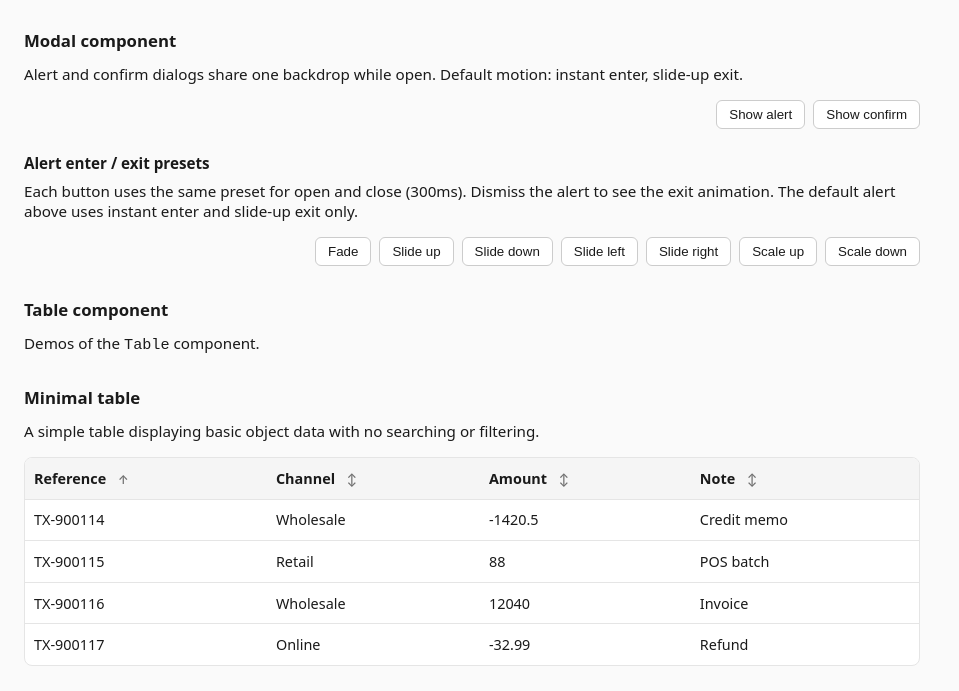
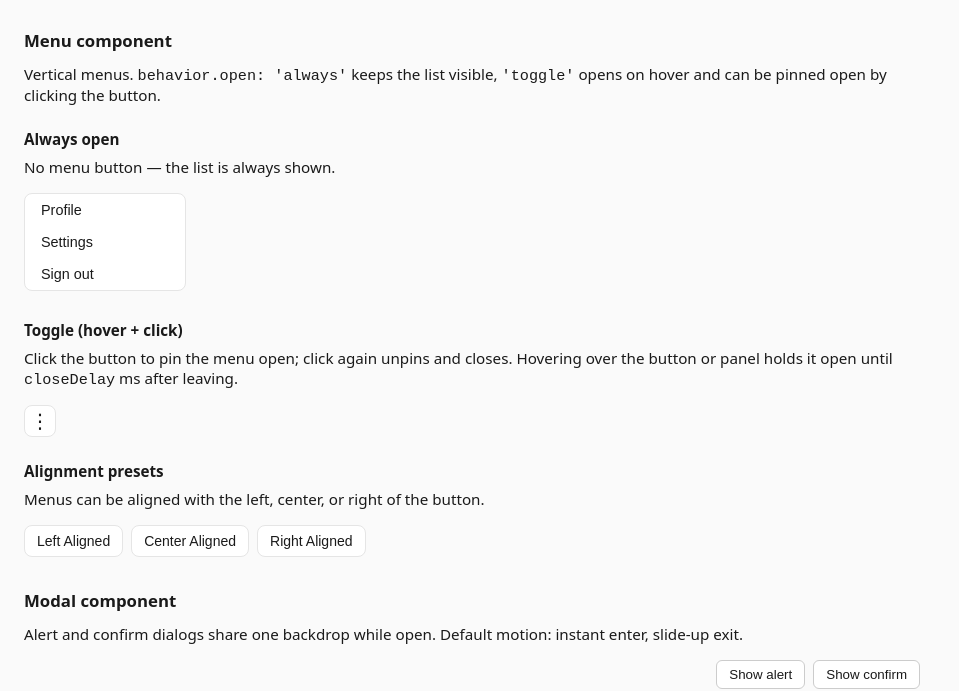
Before and after one commit to iansholtys/reusable-components, a website: page demo/index.html in a window 1280 px wide. Shown: the part 123-814 px from the top of the page, without its empty margins (0-959 px from the left). Drawn offline with nearby package versions, Linux system fonts and the light colour scheme.

Commit message:
Initial version of Menu component

```diff
--- a/demo/index.html
+++ b/demo/index.html
@@ -8,6 +8,8 @@
   <link rel="stylesheet" href="../table/styles/table.css">
   <link rel="stylesheet" href="styles/modal-vars.css">
   <link rel="stylesheet" href="../modal/styles/modal.css">
+  <link rel="stylesheet" href="styles/menu-vars.css">
+  <link rel="stylesheet" href="../menu/styles/menu.css">
   <link rel="stylesheet" href="styles/demo.css">
 </head>
 <body>
@@ -19,6 +21,34 @@
   </div>
 
   <h1>Reusable components</h1>
+
+  <section aria-labelledby="heading-menus">
+    <h2 id="heading-menus">Menu component</h2>
+    <p class="intro">
+      Vertical menus. <code>behavior.open: 'always'</code> keeps the list visible, <code>'toggle'</code> opens on hover and can be pinned open by clicking the button.
+    </p>
+
+    <h3 class="demo-subheading">Always open</h3>
+    <p class="intro">No menu button — the list is always shown.</p>
+    <div id="app-menu-always"></div>
+
+    <h3 class="demo-subheading">Toggle (hover + click)</h3>
+    <p class="intro">
+      Click the button to pin the menu open; click again unpins and closes.
+      Hovering over the button or panel holds it open until <code>closeDelay</code> ms after leaving.
+    </p>
+    <div id="app-menu-toggle"></div>
+
+    <h3 class="demo-subheading">Alignment presets</h3>
+    <p class="intro">
+      Menus can be aligned with the left, center, or right of the button.
+    </p>
+    <div class="menu-alignment-demo">
+      <div id="app-menu-align-left"></div>
+      <div id="app-menu-align-center"></div>
+      <div id="app-menu-align-right"></div>
+    </div>
+  </section>
 
   <section aria-labelledby="heading-modals">
     <h2 id="heading-modals">Modal component</h2>
@@ -100,6 +130,7 @@
   <script src="../modal/alertModal.js"></script>
   <script src="../modal/confirmModal.js"></script>
   <script src="../table/table.js"></script>
+  <script src="../menu/menu.js"></script>
   <script src="scripts.js"></script>
 </body>
 </html>
--- a/demo/scripts.js
+++ b/demo/scripts.js
@@ -263,4 +263,34 @@ $(function () {
 
   $('#app-mutable-true').append(tableLive.init());
   syncMutableJsonTrue();
+
+  const menuDemoItems = ['Profile', 'Settings', 'Sign out'].map(function (label) {
+    return { text: label, onClick: () => AlertModal.show(label + ' selected.', 'Menu') };
+  });
+
+  var menuAlways = new Menu({
+    behavior: { open: 'always' },
+    items: menuDemoItems
+  });
+  $('#app-menu-always').append(menuAlways.init());
+
+  var menuToggle = new Menu({
+    behavior: { closeDelay: 400 },
+    items: menuDemoItems
+  });
+  $('#app-menu-toggle').append(menuToggle.init());
+
+  [
+    { preset: 'top-left', buttonLabel: 'Left Aligned', mount: '#app-menu-align-left' },
+    { preset: 'top-center', buttonLabel: 'Center Aligned', mount: '#app-menu-align-center' },
+    { preset: 'top-right', buttonLabel: 'Right Aligned', mount: '#app-menu-align-right' }
+  ].forEach(function ({ preset, buttonLabel, mount }) {
+    var menu = new Menu({
+      preset,
+      buttonLabel,
+      behavior: { closeDelay: 0 },
+      items: menuDemoItems
+    });
+    $(mount).append(menu.init());
+  });
 });
--- a/demo/styles/demo.scss
+++ b/demo/styles/demo.scss
@@ -197,3 +197,8 @@ section,
   border-radius: $demo-radius;
   border: 1px solid var(--mutable-json-border, #e4e4e7);
 }
+
+.menu-alignment-demo {
+  display: flex;
+  gap: 0.5rem;
+}
--- /dev/null
+++ b/demo/styles/menu-vars.css
@@ -0,0 +1,50 @@
+.menu-component {
+  --menu-bg: #fff;
+  --menu-border: #e5e5e5;
+  --menu-radius: 0.5rem;
+  --menu-shadow: 0 4px 12px rgba(0, 0, 0, 0.12);
+  --menu-text: #1a1a1a;
+  --menu-text-muted: #666;
+  --menu-item-padding: 0.5rem 1rem;
+  --menu-item-font-size: 0.9rem;
+  --menu-item-hover-bg: #f0f0f0;
+  --menu-item-active-bg: #e4e4e4;
+  --menu-list-min-width: 10rem;
+  --menu-trigger-size: 2rem;
+  --menu-trigger-font-size: 1.25rem;
+  --menu-trigger-label-font-size: 0.875rem;
+  --menu-trigger-label-padding: 0.375rem 0.75rem;
+  --menu-trigger-bg: #fff;
+  --menu-trigger-border: #e5e5e5;
+  --menu-trigger-hover-bg: #f5f5f5;
+  --menu-z-index: 20;
+  --menu-offset: 5px;
+}
+
+html[data-theme=dark] .menu-component {
+  --menu-bg: #1e1e1e;
+  --menu-border: #3d3d3d;
+  --menu-text: #f0f0f0;
+  --menu-text-muted: #a0a0a0;
+  --menu-item-hover-bg: #333;
+  --menu-item-active-bg: #3d3d3d;
+  --menu-trigger-bg: #1e1e1e;
+  --menu-trigger-border: #3d3d3d;
+  --menu-trigger-hover-bg: #2a2a2a;
+  --menu-shadow: 0 4px 16px rgba(0, 0, 0, 0.45);
+}
+
+@media (prefers-color-scheme: dark) {
+  html[data-theme=auto] .menu-component {
+    --menu-bg: #1e1e1e;
+    --menu-border: #3d3d3d;
+    --menu-text: #f0f0f0;
+    --menu-text-muted: #a0a0a0;
+    --menu-item-hover-bg: #333;
+    --menu-item-active-bg: #3d3d3d;
+    --menu-trigger-bg: #1e1e1e;
+    --menu-trigger-border: #3d3d3d;
+    --menu-trigger-hover-bg: #2a2a2a;
+    --menu-shadow: 0 4px 16px rgba(0, 0, 0, 0.45);
+  }
+}
--- /dev/null
+++ b/menu/menu.js
@@ -0,0 +1,272 @@
+/**
+ * Menu Component - A vertical list of clickable items.
+ *
+ * Pass `items` (each with `text`; optional `onClick`).
+ * Toggle menus use `buttonLabel` for the control (default ⋮; `''` for an empty button).
+ * Placement comes from `preset` (`top-left`, `bottom-center`, etc.).
+ * Text alignment comes from `textAlign` or preset alignment.
+ *
+ * `behavior` is optional and controls interactivity.
+ */
+class Menu {
+  /**
+   * @param {Object} [options={}]
+   * @param {string} [options.id] Root element `id`; random id if omitted.
+   * @param {string} [options.preset='top-left'] Placement preset (`top-left`, `top-center`, etc.).
+   * @param {'left'|'center'|'right'} [options.textAlign] Item text alignment; overrides preset alignment.
+   * @param {Object} [options.behavior] Open/close behavior.
+   * @param {'always'|'toggle'} [options.behavior.open] Defaults to `toggle`.
+   * @param {number} [options.behavior.closeDelay] Integer ms before close on leave; defaults to `300`.
+   * @param {boolean} [options.behavior.closeOnItemClick] Defaults to `true`.
+   * @param {string} [options.buttonLabel] Toggle button HTML/text. Defaults to `⋮`, can be empty.
+   * @param {Array<{ text: string, onClick?: (event: JQuery.Event) => void }>} [options.items=[]]
+   * @param {string[]} [options.classes=[]] Extra classes on `.menu-component`.
+   */
+  constructor(options = {}) {
+    this.id = options.id || 'menu-' + Math.random().toString(36).substr(2, 9);
+
+    // Validate and normalize behavior options
+    this.behavior = options.behavior || {};
+    if (!['always', 'toggle'].includes(this.behavior.open)) {
+      this.behavior.open = 'toggle';
+    }
+    if (!Number.isInteger(this.behavior.closeDelay)) {
+      this.behavior.closeDelay = 300;
+    }
+    if (typeof this.behavior.closeOnItemClick !== 'boolean') {
+      this.behavior.closeOnItemClick = true;
+    }
+
+    this.isToggle = this.behavior.open === 'toggle';
+
+    // Validate and normalize preset
+    const { preset, textAlign } = options;
+    const [placement, align] = String(preset || 'top-left').toLowerCase().split('-');
+    this.placement = ['top', 'bottom'].includes(placement) ? placement : 'top';
+    this.align = ['left', 'center', 'right'].includes(align) ? align : 'left';
+    this.textAlign = ['left', 'center', 'right'].includes(textAlign) ? textAlign : this.align;
+
+    // Validate and normalize button label
+    this.hasCustomButtonLabel = typeof options.buttonLabel === 'string';
+    this.buttonLabel = this.hasCustomButtonLabel ? options.buttonLabel : '\u22EE';
+
+    // Validate and normalize items
+    this.items = options.items || [];
+    this.classes = Array.isArray(options.classes) ? options.classes : [];
+
+    this.isOpen = false;
+    this.isPinned = false;
+    this.closeTimer = null;
+    this.elements = {};
+  }
+
+  /**
+   * Build the menu DOM. Does not attach events.
+   * @returns {jQuery} Root `.menu-component` element.
+   */
+  build() {
+    const rootClasses = [
+      'menu-component',
+      'menu-component--vertical',
+      'menu-component--placement-' + this.placement,
+      'menu-component--align-' + this.align,
+      'menu-component--text-' + this.textAlign,
+      ...this.classes
+    ];
+    if (this.isToggle) {
+      rootClasses.push('menu-component--toggle');
+    } else {
+      rootClasses.push('menu-component--always-open');
+    }
+
+    this.elements.$root = $('<div>', {
+      id: this.id,
+      class: rootClasses.join(' ')
+    });
+
+    if (this.isToggle) {
+      const triggerClasses = ['menu-trigger'];
+      if (this.hasCustomButtonLabel) {
+        triggerClasses.push('menu-trigger--labeled');
+      }
+      this.elements.$trigger = $('<button>', {
+        type: 'button',
+        class: triggerClasses.join(' '),
+        'aria-haspopup': 'true',
+        'aria-expanded': 'false',
+        'aria-controls': this.id + '-list'
+      });
+      if (this.buttonLabel !== '') {
+        this.elements.$trigger.html(this.buttonLabel);
+      }
+      this.elements.$root.append(this.elements.$trigger);
+    }
+
+    this.elements.$list = $('<ul>', {
+      id: this.id + '-list',
+      class: 'menu-list',
+      role: 'menu'
+    });
+
+    const self = this;
+    this.items.forEach((item) => {
+      const $btn = $('<button>', {
+        type: 'button',
+        role: 'menuitem',
+        class: 'menu-item',
+        text: item.text != null ? String(item.text) : ''
+      });
+      if (typeof item.onClick === 'function' || this.behavior.closeOnItemClick) {
+        $btn.on('click', function (e) {
+          e.stopPropagation();
+          if (typeof item.onClick === 'function') {
+            item.onClick(e);
+          }
+          if (self.behavior.closeOnItemClick) {
+            self.close();
+          }
+        });
+      }
+      this.elements.$list.append($('<li>', { role: 'none' }).append($btn));
+    });
+
+    this.elements.$root.append(this.elements.$list);
+    return this.elements.$root;
+  }
+
+  /**
+   * Build DOM, binds events, and returns the root node. Preferred one-shot setup.
+   * @returns {jQuery} Same element as {@link Menu#build}.
+   */
+  init() {
+    const $root = this.build();
+    this.bindEvents();
+    return $root;
+  }
+
+  /**
+   * Opens the menu. Clears pending close timer.
+   */
+  open() {
+    if (!this.isToggle || this.isOpen) {
+      return;
+    }
+    this.cancelScheduledClose();
+    this.isOpen = true;
+    this.elements.$root.addClass('is-open');
+    if (this.elements.$trigger) {
+      this.elements.$trigger.attr('aria-expanded', 'true');
+    }
+  }
+
+  /**
+   * Closes the menu. Clears pin state and pending close timer.
+   */
+  close() {
+    if (!this.isToggle || !this.isOpen) {
+      return;
+    }
+    this.cancelScheduledClose();
+    this.isOpen = false;
+    this.unpin();
+    this.elements.$root.removeClass('is-open');
+    if (this.elements.$trigger) {
+      this.elements.$trigger.attr('aria-expanded', 'false');
+    }
+  }
+
+  /**
+   * Pins the menu open. Allows it to remain open when the pointer leaves.
+   */
+  pin() {
+    this.isPinned = true;
+  }
+
+  /**
+   * Unpins the menu. Allows it to close on mouse leave again.
+   */
+  unpin() {
+    this.isPinned = false;
+  }
+
+  /**
+   * Schedule {@link Menu#close} after `behavior.closeDelay`.
+   */
+  scheduleClose() {
+    this.cancelScheduledClose();
+    this.closeTimer = setTimeout(() => this.close(), this.behavior.closeDelay);
+  }
+
+  /**
+   * Cancels any pending {@link Menu#scheduleClose} timeout.
+   */
+  cancelScheduledClose() {
+    if (this.closeTimer != null) {
+      clearTimeout(this.closeTimer);
+      this.closeTimer = null;
+    }
+  }
+
+  /**
+   * Attach hover, click, and document Escape handlers for toggle menus.
+   * Requires `build()` first (via `init()`).
+   */
+  bindEvents() {
+    if (!this.isToggle) {
+      return;
+    }
+
+    const { $root, $trigger } = this.elements;
+
+    $root.on('mouseenter', () => this.open());
+
+    $root.on('mouseleave', () => {
+      if (!this.isPinned) {
+        this.scheduleClose();
+      }
+    });
+
+    $trigger.on('click', (e) => {
+      e.preventDefault();
+      e.stopPropagation();
+
+      if (!this.isOpen || !this.isPinned) {
+        this.open();
+        this.pin();
+        return;
+      }
+
+      this.unpin();
+      if (!$root.is(':hover')) {
+        this.close();
+      }
+    });
+
+    $(document).on(this.keyNamespace, (e) => {
+      if (e.key === 'Escape' && this.isOpen) {
+        this.close();
+      }
+    });
+  }
+
+  /**
+   * Remove timers, listeners, delegated handlers, and the root element from the DOM.
+   */
+  destroy() {
+    this.cancelScheduledClose();
+    $(document).off(this.keyNamespace);
+    this.elements?.$root.off().remove();
+    this.elements = {};
+  }
+
+  /**
+   * Event namespace for this instance's document `keydown` listener (Escape to close).
+   * Used by `destroy()` to remove only this instance's handler.
+   * @returns {string} e.g. `keydown.menu-abc123`
+   */
+  get keyNamespace() {
+    return 'keydown.menu-' + this.id;
+  }
+}
+
+window.Menu = Menu;
--- /dev/null
+++ b/menu/styles/_menu-vars.scss
@@ -0,0 +1,53 @@
+// Default theme tokens for `.menu-component`. Host apps can compile this file,
+// copy values into their own styles, or override variables on `.menu-component`.
+
+.menu-component {
+  --menu-bg: #fff;
+  --menu-border: #e5e5e5;
+  --menu-radius: 0.5rem;
+  --menu-shadow: 0 4px 12px rgba(0, 0, 0, 0.12);
+  --menu-text: #1a1a1a;
+  --menu-text-muted: #666;
+  --menu-item-padding: 0.5rem 1rem;
+  --menu-item-font-size: 0.9rem;
+  --menu-item-hover-bg: #f0f0f0;
+  --menu-item-active-bg: #e4e4e4;
+  --menu-list-min-width: 10rem;
+  --menu-trigger-size: 2rem;
+  --menu-trigger-font-size: 1.25rem;
+  --menu-trigger-label-font-size: 0.875rem;
+  --menu-trigger-label-padding: 0.375rem 0.75rem;
+  --menu-trigger-bg: #fff;
+  --menu-trigger-border: #e5e5e5;
+  --menu-trigger-hover-bg: #f5f5f5;
+  --menu-z-index: 20;
+  --menu-offset: 5px;
+}
+
+html[data-theme="dark"] .menu-component {
+  --menu-bg: #1e1e1e;
+  --menu-border: #3d3d3d;
+  --menu-text: #f0f0f0;
+  --menu-text-muted: #a0a0a0;
+  --menu-item-hover-bg: #333;
+  --menu-item-active-bg: #3d3d3d;
+  --menu-trigger-bg: #1e1e1e;
+  --menu-trigger-border: #3d3d3d;
+  --menu-trigger-hover-bg: #2a2a2a;
+  --menu-shadow: 0 4px 16px rgba(0, 0, 0, 0.45);
+}
+
+@media (prefers-color-scheme: dark) {
+  html[data-theme="auto"] .menu-component {
+    --menu-bg: #1e1e1e;
+    --menu-border: #3d3d3d;
+    --menu-text: #f0f0f0;
+    --menu-text-muted: #a0a0a0;
+    --menu-item-hover-bg: #333;
+    --menu-item-active-bg: #3d3d3d;
+    --menu-trigger-bg: #1e1e1e;
+    --menu-trigger-border: #3d3d3d;
+    --menu-trigger-hover-bg: #2a2a2a;
+    --menu-shadow: 0 4px 16px rgba(0, 0, 0, 0.45);
+  }
+}
--- /dev/null
+++ b/menu/styles/menu.scss
@@ -0,0 +1,153 @@
+// Menu component. Load theme variables from _menu-vars.scss.
+
+.menu-component {
+  position: relative;
+  display: inline-block;
+  color: var(--menu-text);
+
+  .menu-trigger {
+    display: inline-flex;
+    align-items: center;
+    justify-content: center;
+    min-width: var(--menu-trigger-size);
+    min-height: var(--menu-trigger-size);
+    padding: 0;
+    font-size: var(--menu-trigger-font-size);
+    line-height: 1;
+    cursor: pointer;
+    border: 1px solid var(--menu-trigger-border);
+    border-radius: var(--menu-radius);
+    background-color: var(--menu-trigger-bg);
+    color: var(--menu-text);
+
+    &:hover {
+      background-color: var(--menu-trigger-hover-bg);
+    }
+
+    &:focus-visible {
+      outline: 2px solid var(--menu-text-muted);
+      outline-offset: 2px;
+    }
+
+    &--labeled {
+      min-width: auto;
+      width: auto;
+      padding: var(--menu-trigger-label-padding);
+      font-size: var(--menu-trigger-label-font-size);
+      white-space: nowrap;
+    }
+  }
+
+  .menu-list {
+    margin: 0;
+    padding: 0;
+    list-style: none;
+    min-width: var(--menu-list-min-width);
+    border: 1px solid var(--menu-border);
+    border-radius: var(--menu-radius);
+    background-color: var(--menu-bg);
+    overflow: hidden;
+  }
+
+  .menu-item {
+    display: block;
+    width: 100%;
+    box-sizing: border-box;
+    padding: var(--menu-item-padding);
+    font-size: var(--menu-item-font-size);
+    cursor: pointer;
+    border: none;
+    border-radius: 0;
+    background-color: transparent;
+    color: var(--menu-text);
+
+    &:hover,
+    &:focus-visible {
+      background-color: var(--menu-item-hover-bg);
+      outline: none;
+    }
+
+    &:active {
+      background-color: var(--menu-item-active-bg);
+    }
+  }
+}
+
+.menu-component--toggle {
+  .menu-list {
+    position: absolute;
+    z-index: var(--menu-z-index);
+    box-shadow: var(--menu-shadow);
+  }
+}
+
+// Invisible hover bridge across the offset gap (margin would break mouseenter).
+.menu-component--placement-top::after,
+.menu-component--placement-bottom::before {
+  content: '';
+  position: absolute;
+  left: 0;
+  right: 0;
+  height: var(--menu-offset);
+}
+
+.menu-component--placement-top::after {
+  top: 100%;
+}
+
+.menu-component--placement-bottom::before {
+  bottom: 100%;
+}
+
+.menu-list {
+  .menu-component--placement-top & {
+    top: calc(100% + var(--menu-offset));
+    bottom: auto;
+    margin: 0;
+  }
+  .menu-component--placement-bottom & {
+    top: auto;
+    bottom: calc(100% + var(--menu-offset));
+    margin: 0;
+  }
+
+  .menu-component--align-left & {
+    left: 0;
+    right: auto;
+    transform: none;
+  }
+  .menu-component--align-right & {
+    left: auto;
+    right: 0;
+    transform: none;
+  }
+  .menu-component--align-center & {
+    left: 50%;
+    right: auto;
+    transform: translateX(-50%);
+  }
+
+  .menu-component--always-open & {
+    position: static;
+    box-shadow: none;
+    display: block;
+  }
+  .menu-component--toggle:not(.is-open) & {
+    display: none;
+  }
+  .menu-component--toggle.is-open & {
+    display: block;
+  }
+}
+
+.menu-item {
+  .menu-component--text-left & {
+    text-align: left;
+  }
+  .menu-component--text-center & {
+    text-align: center;
+  }
+  .menu-component--text-right & {
+    text-align: right;
+  }
+}
```
Also changed, not shown: demo/styles/demo.css, menu/styles/menu.css (added).
